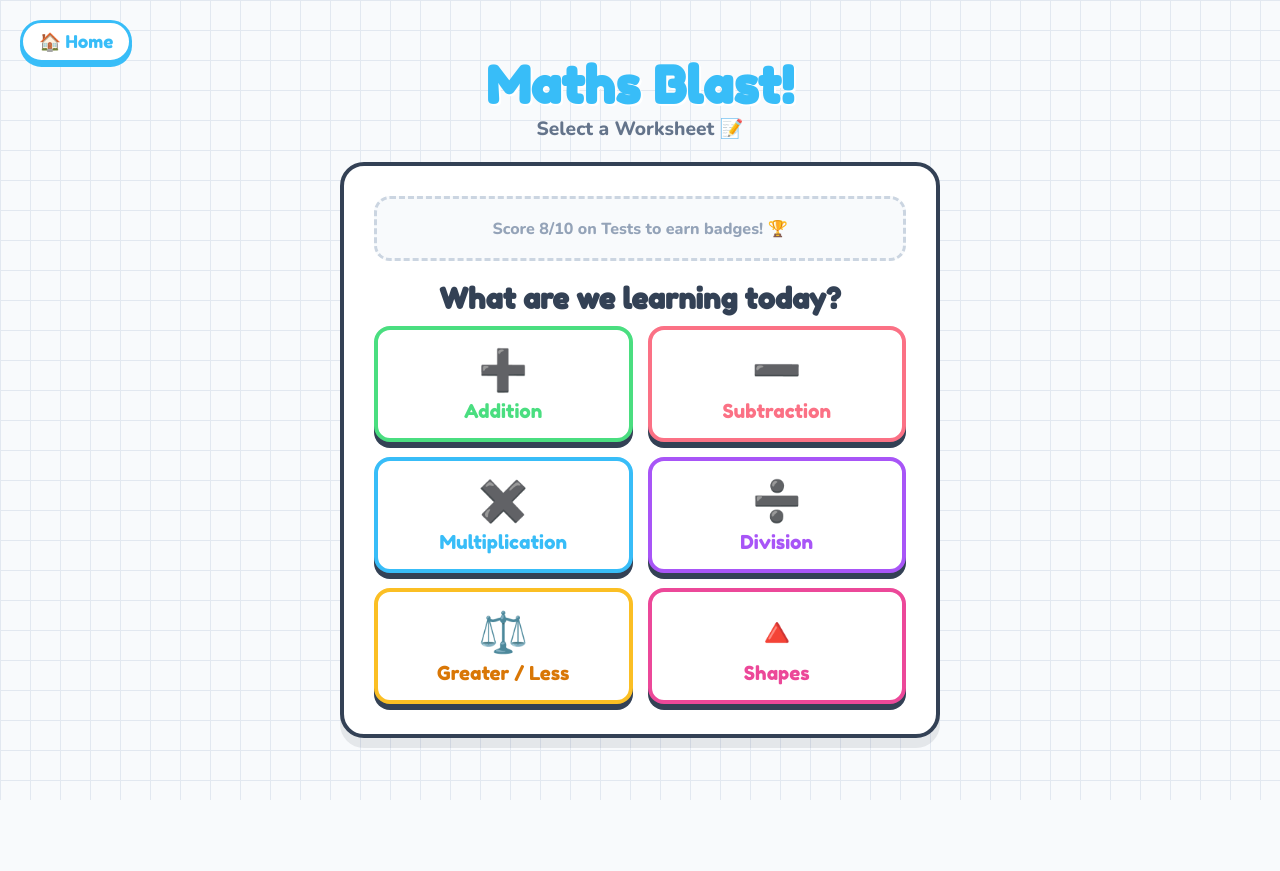
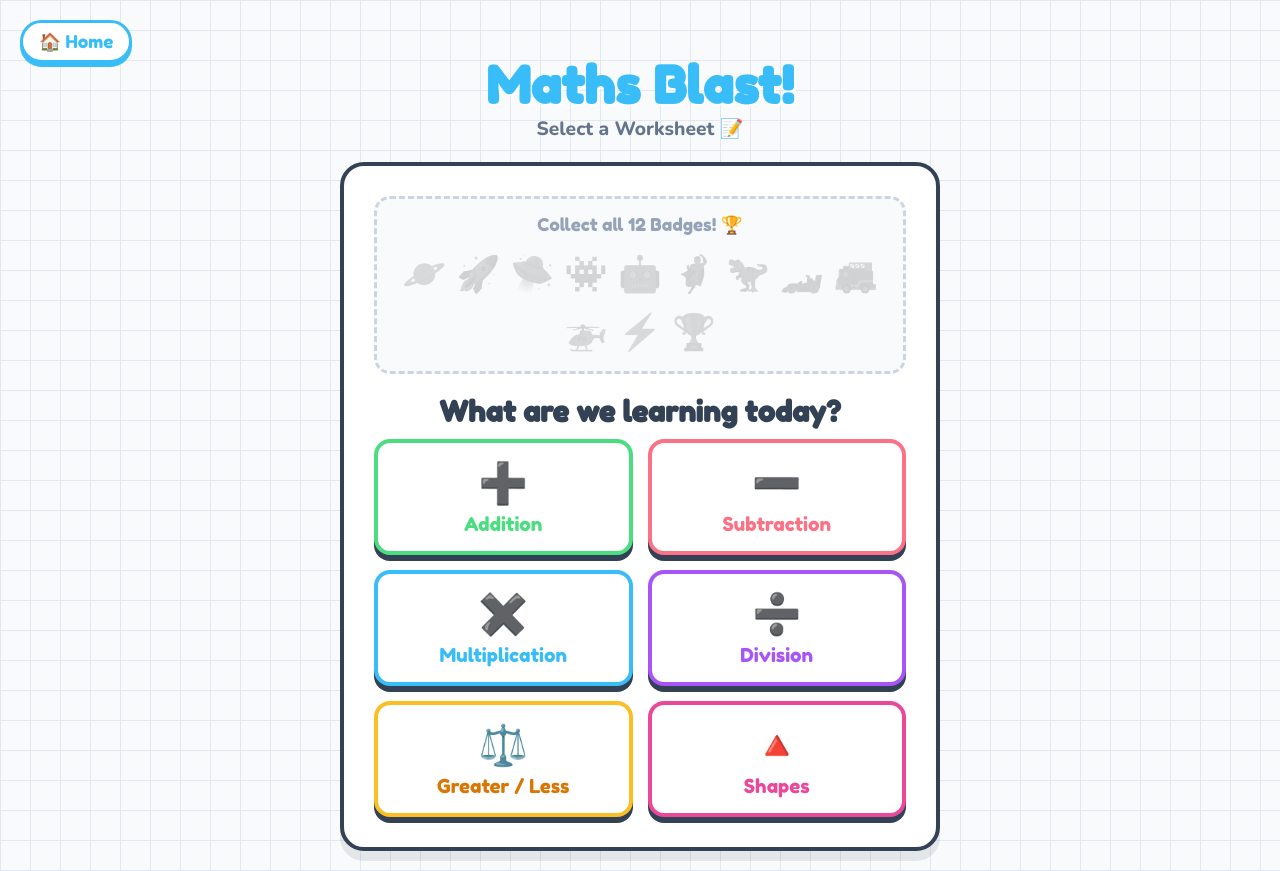
Before and after one commit to velamakanniaditya-dotcom/Vedh, a plain HTML site: page maths-blast.html in a window 1280 px wide. Before the commit the page ends 800 px from the top, so only its background shows below. Drawn offline with nearby package versions, Linux system fonts and the light colour scheme.

Commit message:
maths-blast.html

```diff
--- a/maths-blast.html
+++ b/maths-blast.html
@@ -42,9 +42,12 @@ h1 { font-family: 'Fredoka One', cursive; font-size: 3.2rem; color: var(--second
 
 .worksheet-card { background: var(--paper); border: 4px solid var(--dark); border-radius: 24px; padding: 30px; box-shadow: 0 10px 0 rgba(51, 65, 85, 0.1); text-align: center; position: relative; }
 
-/* MINI BADGE BOARD (New!) */
-.mini-badge-board { display: flex; flex-wrap: wrap; justify-content: center; gap: 8px; margin-bottom: 20px; background: #f8fafc; border: 3px dashed #cbd5e1; border-radius: 16px; padding: 12px; min-height: 65px; align-items: center; }
-.mini-badge { font-size: 2.2rem; animation: popIn 0.3s ease; filter: drop-shadow(0 2px 2px rgba(0,0,0,0.1)); }
+/* MINI BADGE BOARD (UPDATED!) */
+.mini-badge-board { display: flex; flex-wrap: wrap; justify-content: center; gap: 10px; margin-bottom: 20px; background: #f8fafc; border: 3px dashed #cbd5e1; border-radius: 16px; padding: 15px; }
+.badge-board-title { width: 100%; font-family: 'Fredoka One'; font-size: 1.1rem; color: #94a3b8; margin-bottom: 5px; }
+.mini-badge { font-size: 2.2rem; transition: all 0.3s ease; }
+.mini-badge.unlocked { filter: drop-shadow(0 4px 4px rgba(0,0,0,0.15)); animation: popIn 0.3s ease; }
+.mini-badge.locked { filter: grayscale(100%) contrast(0.2); opacity: 0.3; }
 
 /* Category Grid */
 .cat-grid { display: grid; grid-template-columns: 1fr 1fr; gap: 15px; margin-top: 10px; }
@@ -140,6 +143,7 @@ select.q-input { appearance: none; cursor: pointer; }
   <div class="worksheet-card">
 
     <div class="mini-badge-board" id="miniBadgeBoard">
+      <div class="badge-board-title">Collect all 12 Badges! 🏆</div>
       </div>
 
     <h2 style="font-family:'Fredoka One'; font-size: 1.8rem; color: var(--dark);">What are we learning today?</h2>
@@ -270,20 +274,24 @@ function unlockSticker() {
 
 function refreshTopBadges() {
   const container = document.getElementById('miniBadgeBoard');
-  container.innerHTML = '';
+  // Clear everything except the title
+  container.innerHTML = '<div class="badge-board-title">Collect all 12 Badges! 🏆</div>';
+
   let unlockedCount = getUnlockedStickers();
 
-  if (unlockedCount === 0) {
-    container.innerHTML = '<span style="color:#94a3b8; font-weight:800; font-size:1rem; text-align:center;">Score 8/10 on Tests to earn badges! 🏆</span>';
-    return;
-  }
+  MATH_STICKERS.forEach((sticker, i) => {
+    let badge = document.createElement('div');
+    badge.innerText = sticker;
 
-  for(let i = 0; i < unlockedCount; i++) {
-    let badge = document.createElement('div');
-    badge.className = 'mini-badge';
-    badge.innerText = MATH_STICKERS[i];
+    // If he has earned it, make it colorful and popped. If not, grey and locked!
+    if (i < unlockedCount) {
+      badge.className = 'mini-badge unlocked';
+    } else {
+      badge.className = 'mini-badge locked';
+    }
+
     container.appendChild(badge);
-  }
+  });
 }
 
 // --- GAME STATE ---
@@ -320,7 +328,6 @@ function switchScreen(screenName) {
   screens[screenName].classList.add('active');
   clearInterval(timerInterval);
 
-  // Refresh badges whenever we return to the main menu!
   if(screenName === 'categoryScreen') {
     refreshTopBadges();
   }
@@ -458,7 +465,7 @@ function gradeTest() {
     document.getElementById('testResultMsg').innerText = "Keep practicing! Review your answers. 💪";
   }
 
-  // STICKER CHECK (Score 8 or more unlocks a sticker!)
+  // STICKER CHECK
   if (testScore >= 8) {
     let newSticker = unlockSticker();
     if (newSticker) {
```
